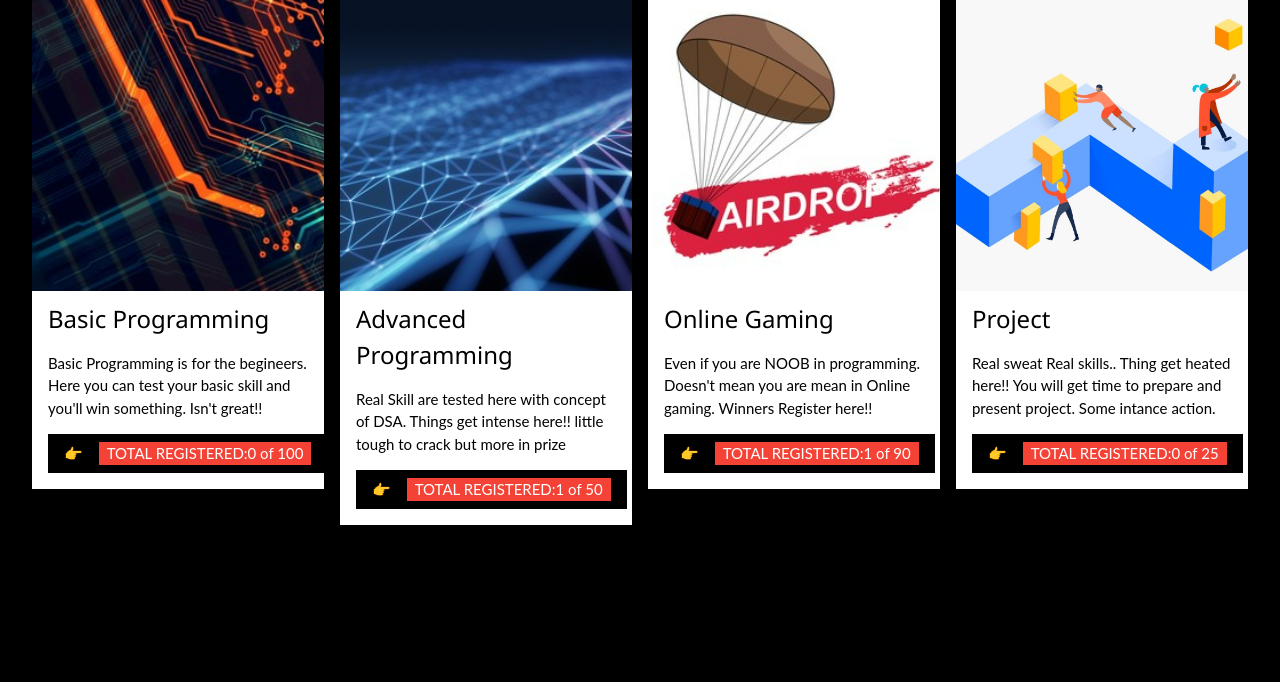
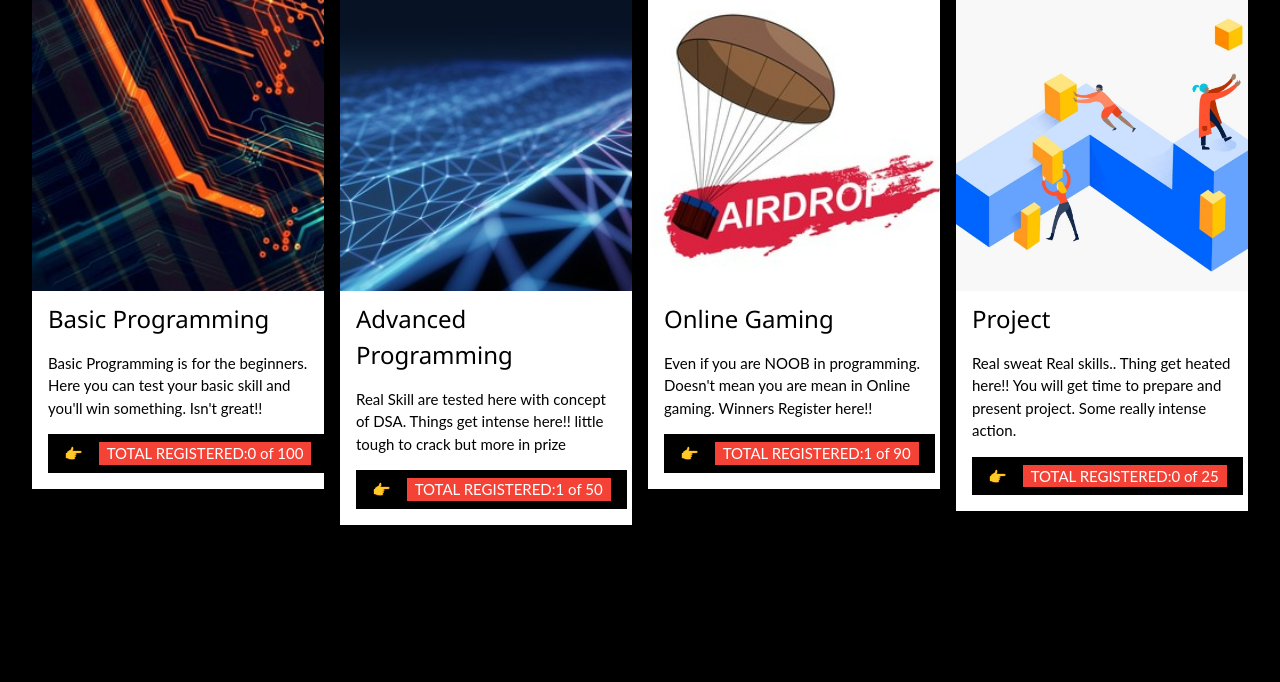
Before and after one commit to rks31shukla/techotsav, a Django app: page / in a window 1280 px wide. Shown: the part 2554-3236 px from the top of the page. Run offline with Django 4.2, Linux system fonts and the light colour scheme; data comes from the database, SQL or seed files in the repository.

Commit message:
small spelling correction

```diff
--- a/home/templates/home/index.html
+++ b/home/templates/home/index.html
@@ -115,7 +115,7 @@ body {font-family: "Lato", sans-serif}
       <div class="w3-col l3 m6 w3-margin-bottom">
           <img src="{% static 'images/Basic 2.jpg' %}" alt="John" style="width:100%">
           <div class="w3-container w3-white">                       <h3>Basic Programming</h3>
-            <p>Basic Programming is for the begineers. Here you can test your basic skill and you'll win something. Isn't great!!</p>
+            <p>Basic Programming is for the beginners. Here you can test your basic skill and you'll win something. Isn't great!!</p>
             <a  href="{% url 'registerbasic' %}"><button id="regBtn1" class="w3-button w3-black w3-margin-bottom" >&#128073;<span id = 'bcount' class="w3-tag w3-red w3-margin-left">TOTAL REGISTERED:{{bcount}} of 100</span></button></a>
           </div>
       </div>
@@ -139,7 +139,7 @@ body {font-family: "Lato", sans-serif}
                 <img src="{% static 'images/project.jpeg' %}" alt="Project" style="width:100%">
           <div class="w3-container w3-white">
         <h3>Project</h3>
-            <p>Real sweat Real skills.. Thing get heated here!! You will get time to prepare and present project. Some intance action.</p>
+            <p>Real sweat Real skills.. Thing get heated here!! You will get time to prepare and present project. Some really intense action.</p>
             <a  href="{% url 'registerproject' %}"><button id="regBtn4" class="w3-button w3-black w3-margin-bottom" >&#128073;<span id = "pcount" class="w3-tag w3-red w3-margin-left">TOTAL REGISTERED:{{pcount}} of 25</span></button></a>
           </div>
         </div>
```
